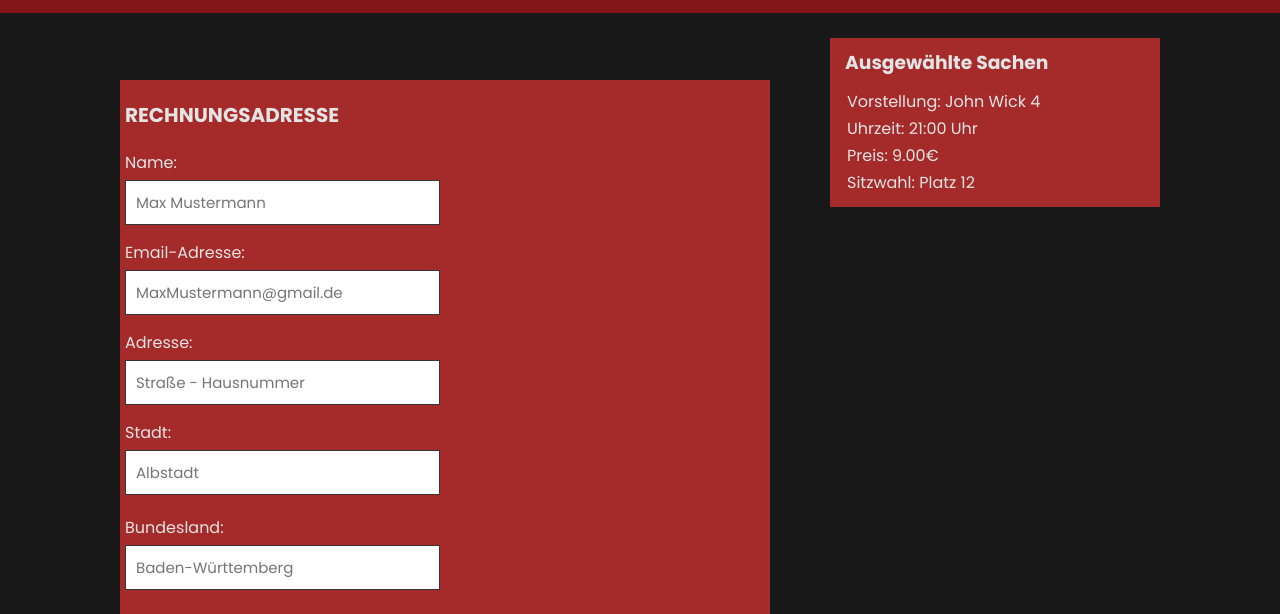
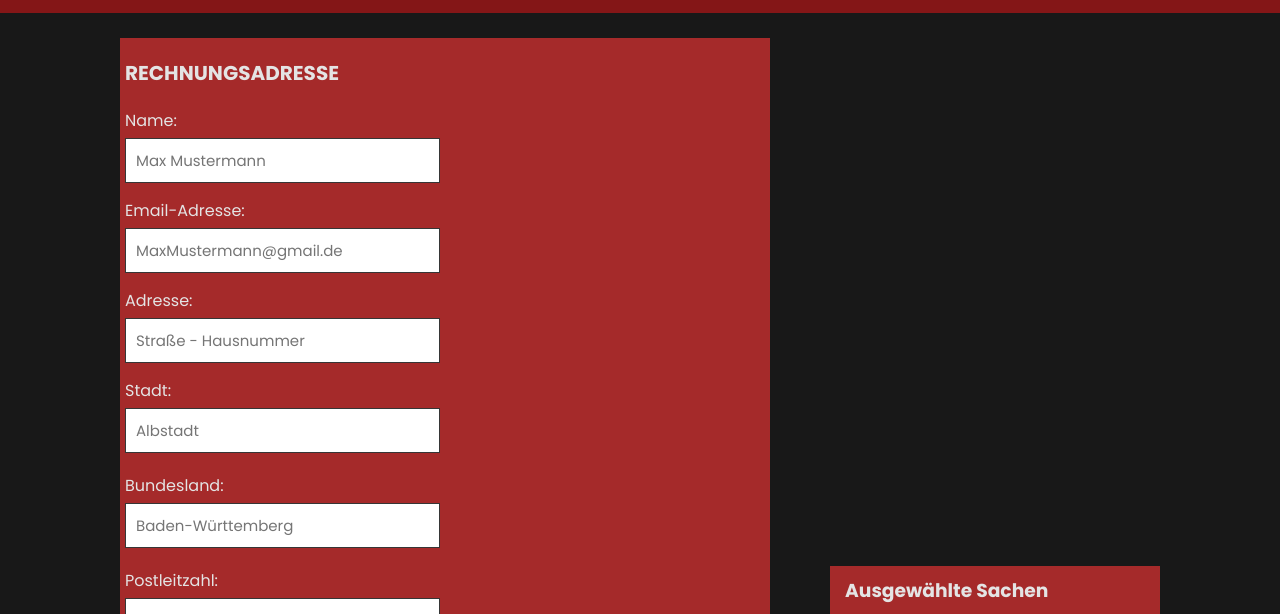
Before and after one commit to Ant0nRe/WA2_Praktikum, a plain HTML site: page Kino - Ticketverkauf/Zahlung/Zahlungsseite.html in a window 1280 px wide. Shown: the part 107-721 px from the top of the page. Drawn offline with Linux system fonts and the light colour scheme; files that its build step writes are made by us from their sources.

Commit message:
Add files via upload

```diff
--- a/Kino - Ticketverkauf/Zahlung/Zahlung.css
+++ b/Kino - Ticketverkauf/Zahlung/Zahlung.css
@@ -117,7 +117,7 @@ input[type=number] {
     width: 330px;
     background: brown;
     margin-left: 60px;
-    margin-bottom: 1140px;
+    bottom: 700px;
     position: sticky;
     top: 50px;
     min-height: 10vh;
```
